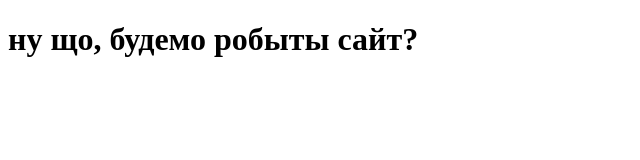
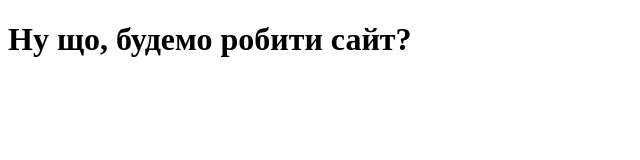
Before and after one commit to Dimmac/githab-1, a plain HTML site: page index.html in a window 1280 px wide. Shown: the whole page, without its empty margins (0-640 px from the left). Drawn offline with Linux system fonts and the light colour scheme.

Commit message:
Update index.html
мова

```diff
--- a/index.html
+++ b/index.html
@@ -7,6 +7,6 @@
     <title>Git rules!</title>
 </head>
 <body>
-    <h1>ну що, будемо робыты сайт?</h1>
+    <h1>Ну що, будемо робити сайт?</h1>
 </body>
 </html>
```
